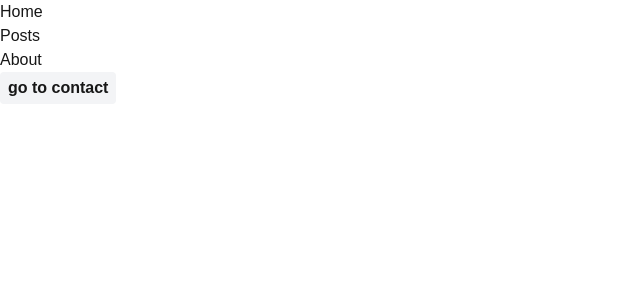
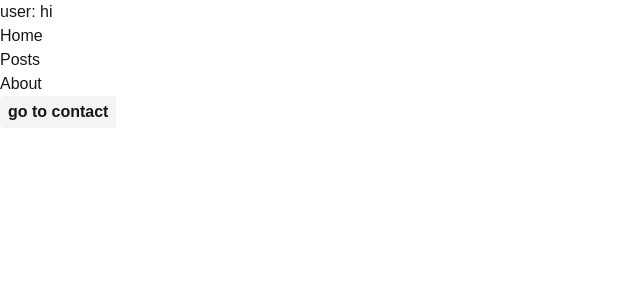
Before and after one commit to FHsm97/my-next-app-with-pages-router, a Next.js app: page / in a window 1280 px wide. Shown: the top 300 px of the page, without its empty margins (0-640 px from the left). Built offline with nearby package versions, Linux system fonts and the light colour scheme.

Commit message:
S3-E10-layouts-part1(single layout)

```diff
--- /dev/null
+++ b/src/components/authLayout.tsx
@@ -0,0 +1,16 @@
+import { ReactNode } from "react";
+
+
+export default function AuthLayout({children}:{children:ReactNode}) {
+
+    //check some condition
+
+
+    return(
+        <div>
+            user: hi
+            <h2>{children}</h2>
+        </div>
+    )
+
+}
--- a/src/pages/_app.tsx
+++ b/src/pages/_app.tsx
@@ -1,6 +1,9 @@
+import AuthLayout from "@/components/authLayout";
 import "@/styles/globals.css";
 import type { AppProps } from "next/app";
 
 export default function App({ Component, pageProps }: AppProps) {
-  return <Component {...pageProps} />;
+  return <AuthLayout>
+    <Component {...pageProps} />
+  </AuthLayout>;
 }
```
